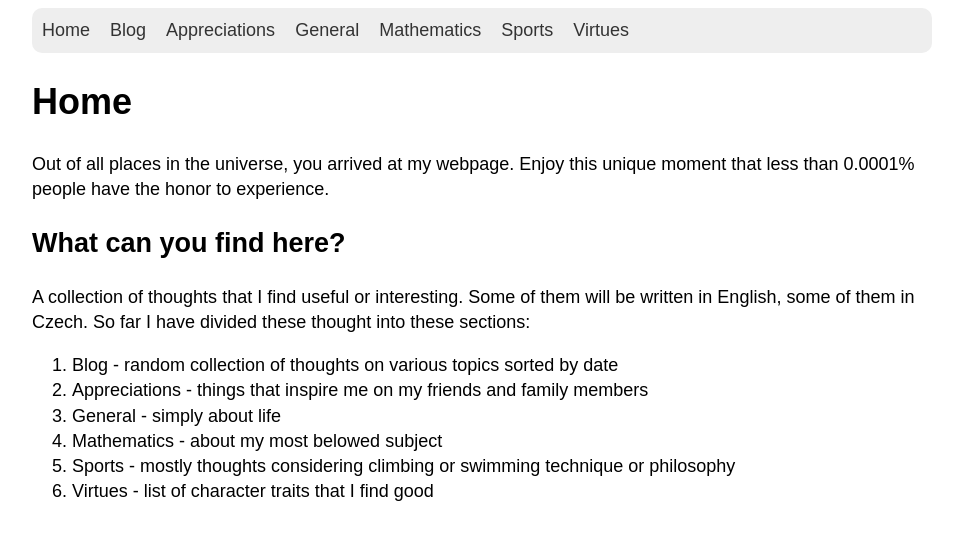
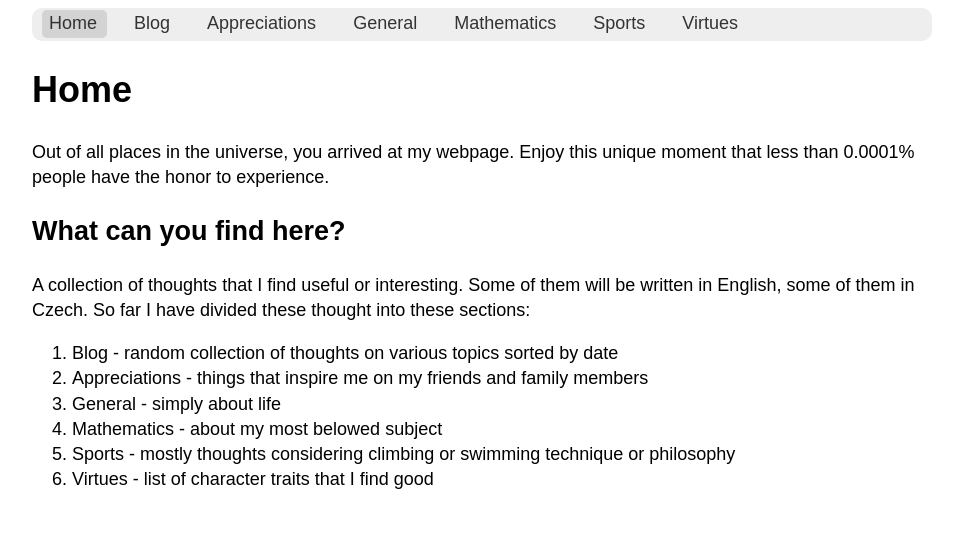
Before and after one commit to hartmaj2/hartmaj2.github.io, a Jekyll site: the page built from index.md, in a window 1280 px wide. Shown: the top 540 px of the page, without its empty margins (158-1121 px from the left). Built offline with Jekyll 4.4.1, drawn with Linux system fonts in a browser that asks for light colours.

Commit message:
Improve navbar style

```diff
--- a/css/style.css
+++ b/css/style.css
@@ -13,14 +13,24 @@ body {
 /* Navigation bar */
 nav {
   background-color: var(--secondary-color);
-  padding: 10px;
+  padding: 3px 5px 5px 0px;
   border-radius: 10px;
 }
 
 nav a {
-  margin-right: 15px;
+  margin: 0px 10px;
   text-decoration: none;
   color: #333;
+  border-radius: 5px;
+  padding: 3px 5px 5px 7px;
+}
+
+nav a:hover {
+  color: var(--main-color);
+}
+
+nav a.active {
+  background-color: lightgray;
 }
 
 /* Contains the navbar and the main content of the page */
```
